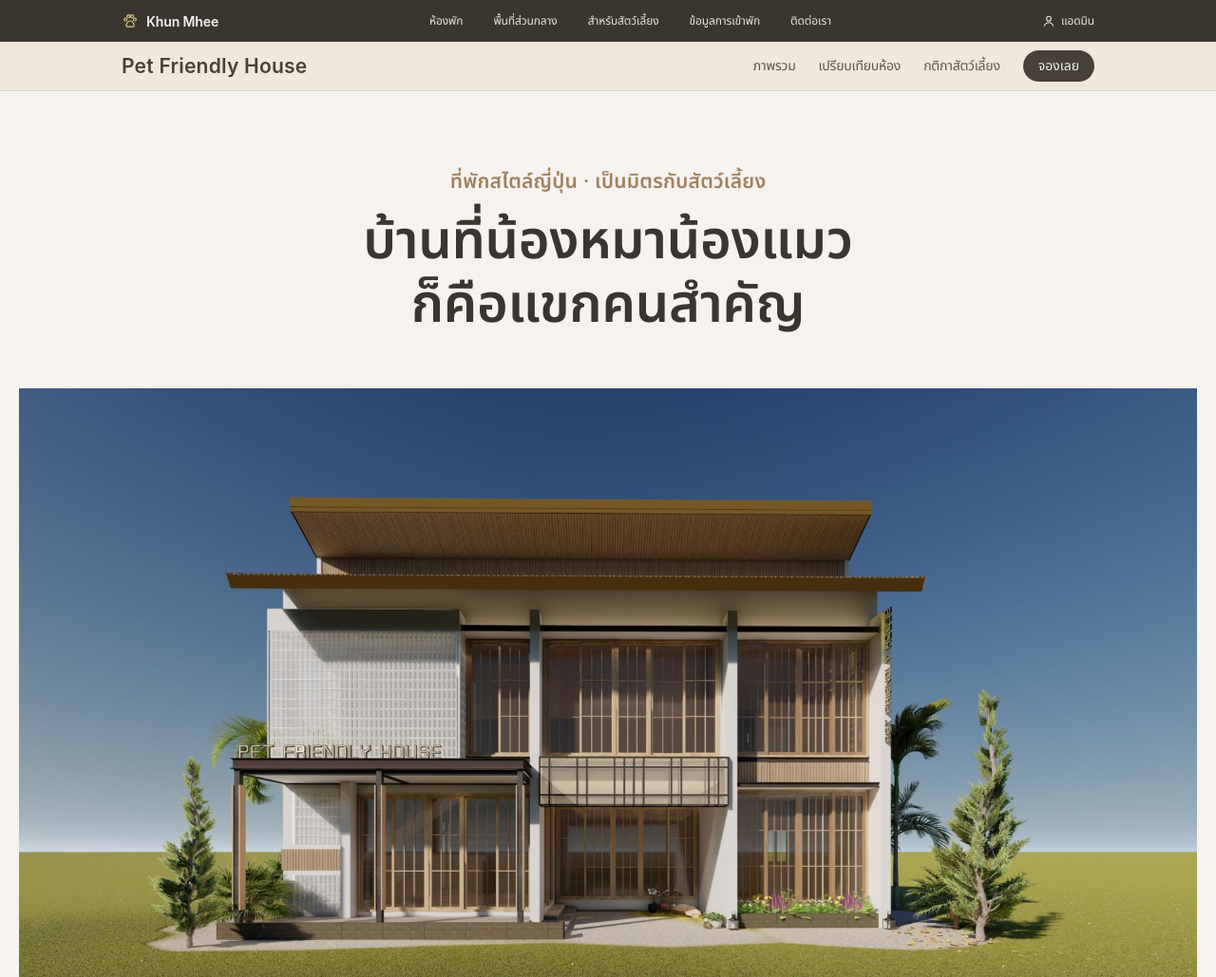
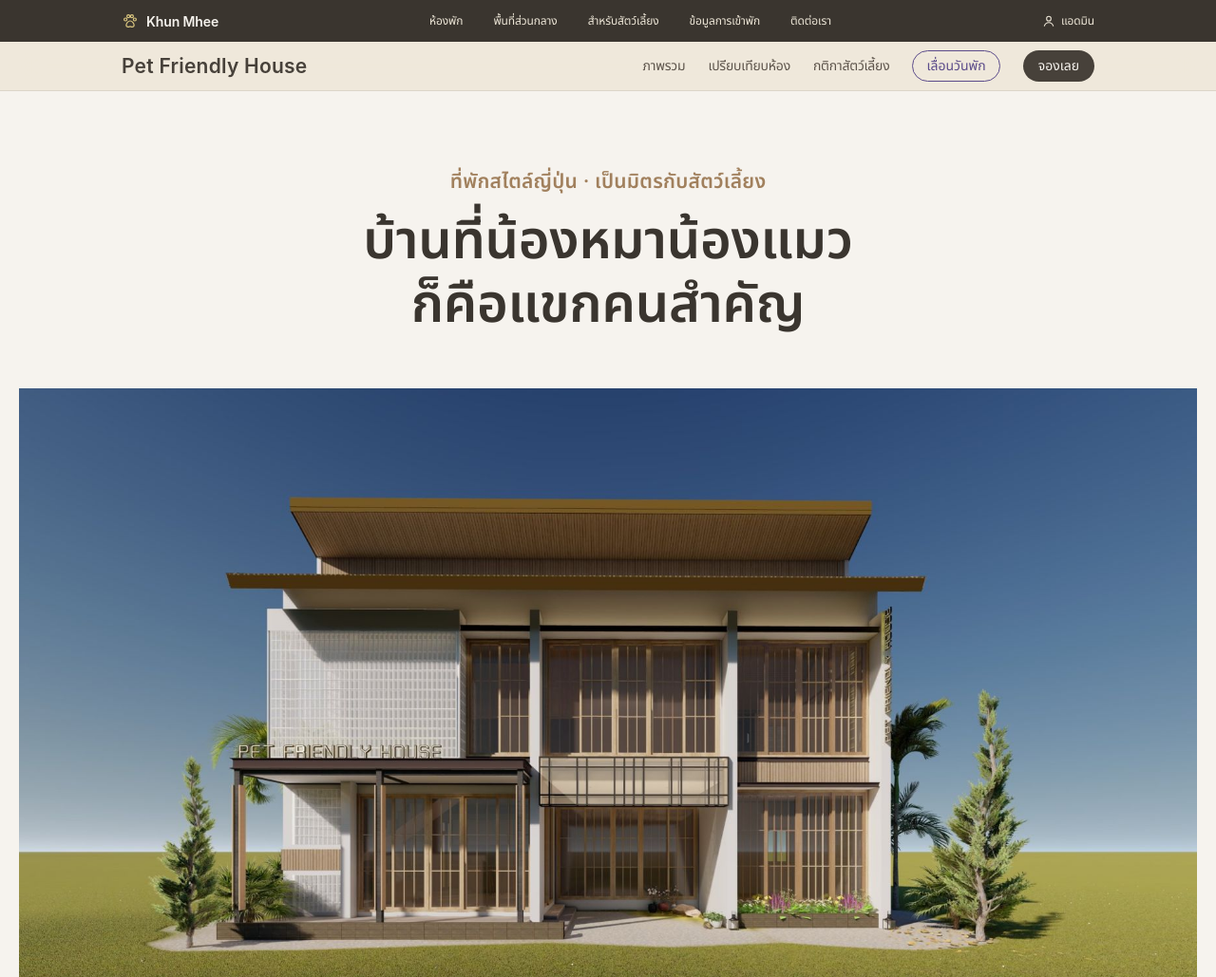
Before and after one commit to rutchanon667-ops/khunmee, a plain HTML site: page index.html in a window 1280 px wide. Shown: the top 1029 px of the page at 95% size. Drawn offline with Linux system fonts and the light colour scheme; no server answers.

Commit message:
Update index.html

```diff
--- a/index.html
+++ b/index.html
@@ -275,6 +275,7 @@ Khun Mhee</a>
 <script src="js/runtime.js"></script>
 <script src="js/config.js"></script>
 <script src="js/api.js"></script>
+<script src="js/reschedule.js"></script>
 <script>
 class Component extends DCLogic {
 componentDidMount() {
```
